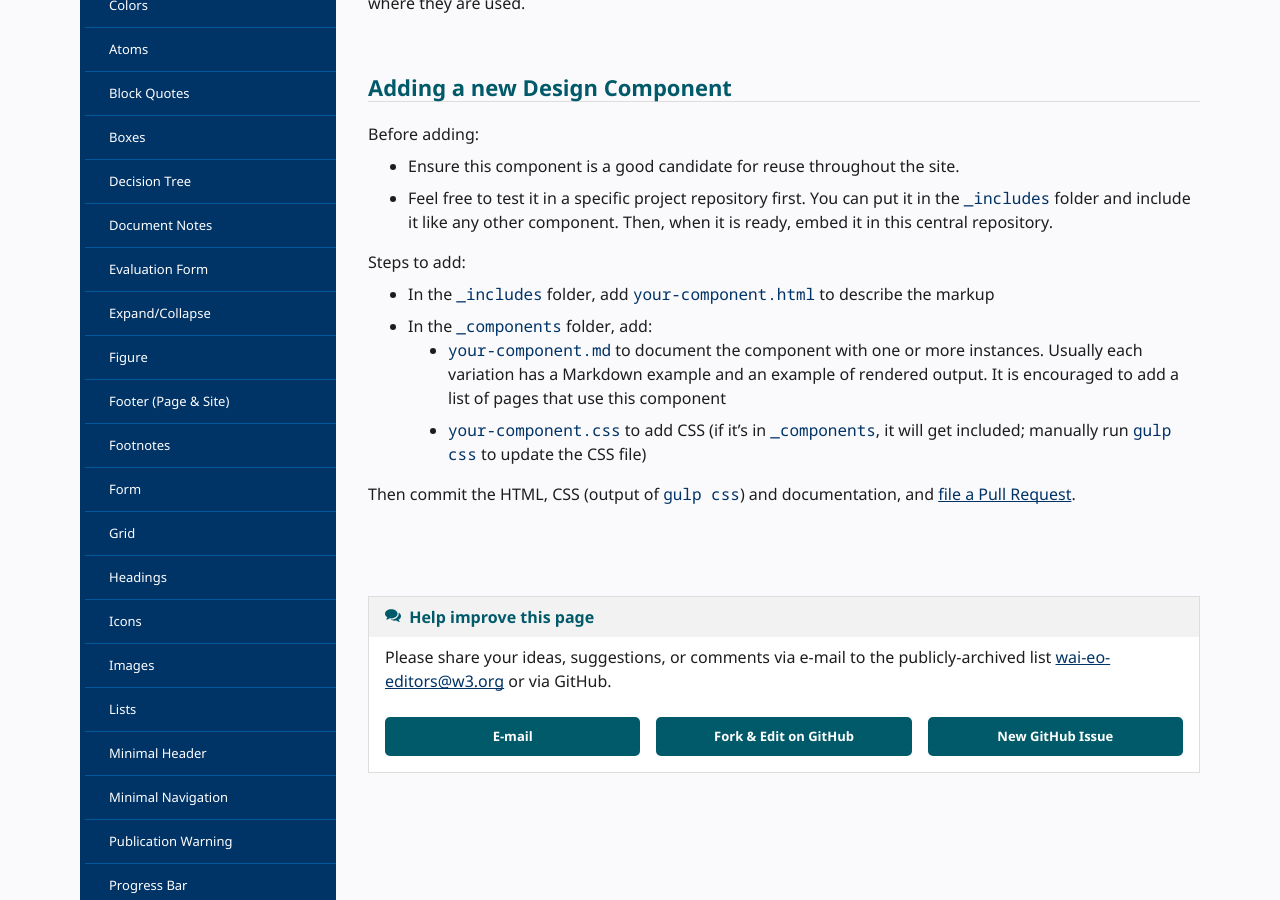
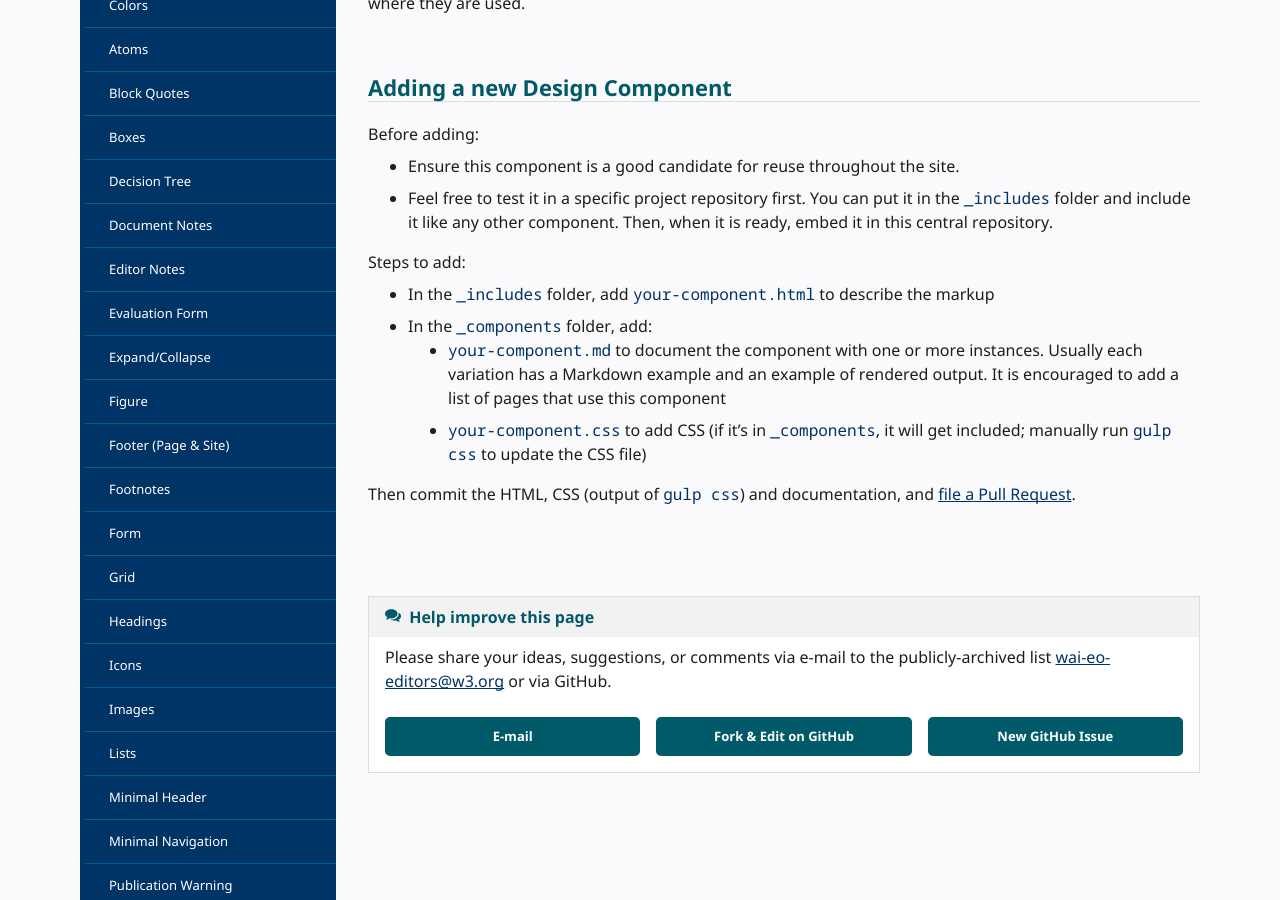
Before and after one commit to w3c/wai-website-theme, a Jekyll site: the page built from _components/index.md, in a window 1280 px wide and 900 px high, scrolled down 404 px. Built offline with Jekyll 4.4.1, drawn with Linux system fonts in a browser that asks for light colours; cached includes are drawn as plain includes; comment, search, counter and statistics services are not loaded.

Commit message:
Update navigation.yml

```diff
--- a/_data/navigation.yml
+++ b/_data/navigation.yml
@@ -69,6 +69,8 @@
       url: "/components/document-notes/translation/"
     - name: "Deprecated"
       url: "/components/document-notes/deprecated/"
+  - name: "Editor Notes"
+    url: "/components/editor-notes"
   - name: "Evaluation Form"
     url: "/components/evaluation-form/"
   - name: "Expand/<wbr>Collapse"
```
